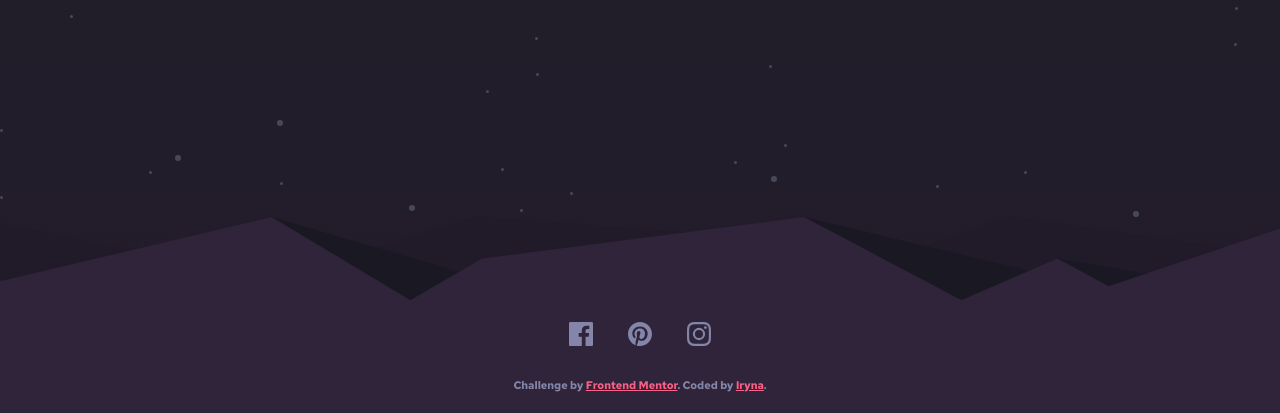
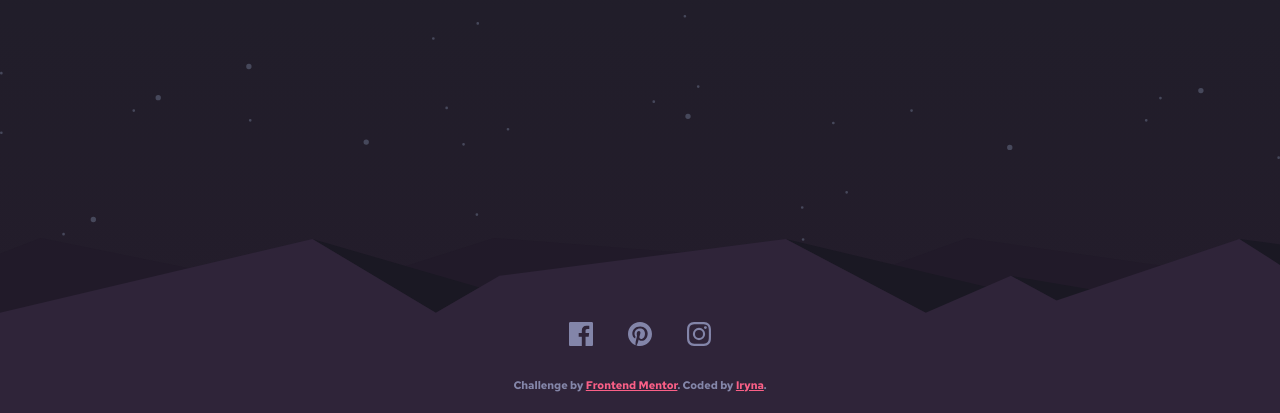
Before and after one commit to IrynaDesigna/launch-countdown-timer-main, a plain HTML site: page index.html in a window 1280 px wide. Shown: the part 387-800 px from the top of the page. Drawn offline with Linux system fonts and the light colour scheme.

Commit message:
first commit

```diff
--- a/sass/main.sass
+++ b/sass/main.sass
@@ -6,6 +6,7 @@
 body
   margin: 0
   background: url(../images/pattern-hills.svg) center bottom no-repeat, url(../images/bg-stars.svg), linear-gradient($verydarkblue , #241c2b)
+  background-size: contain
   height: 100vh
   max-width: 100%
   position: relative
```
Also changed, not shown: css/main.css, 1 other file.
